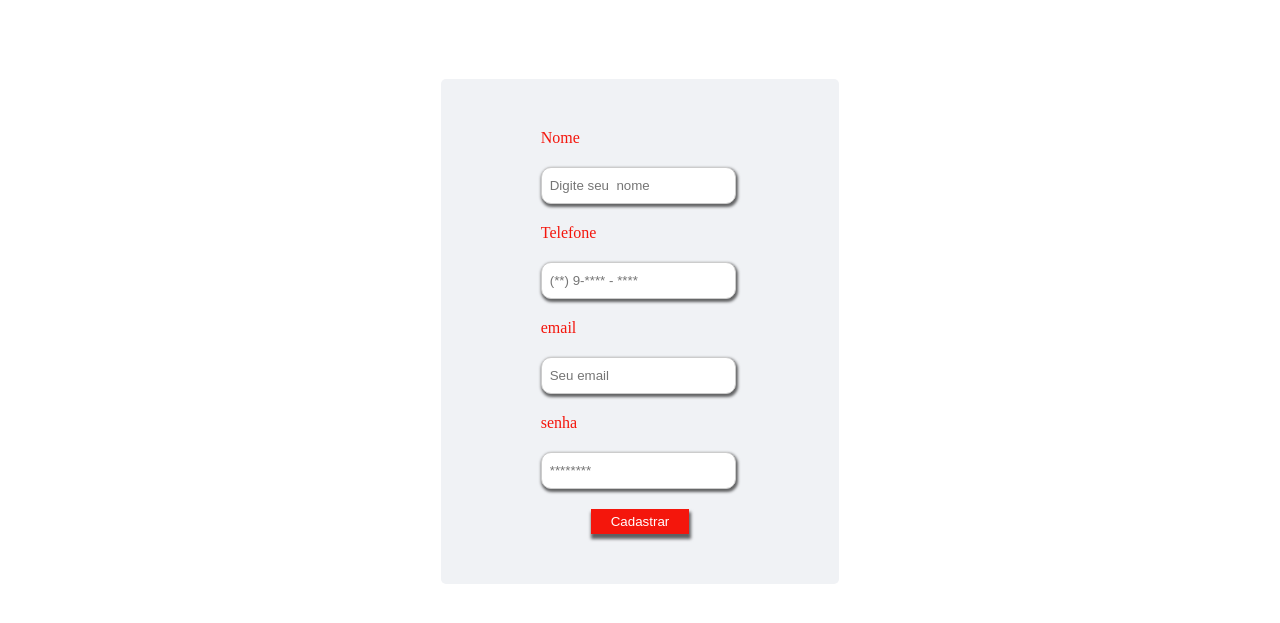
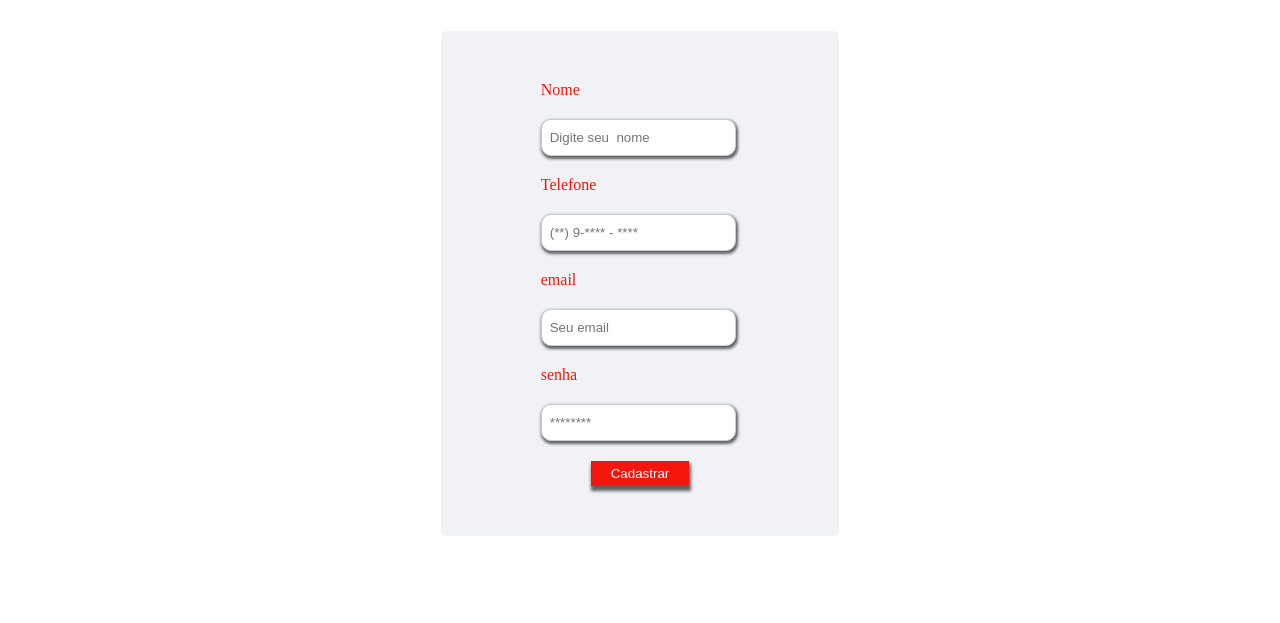
Before and after one commit to Nathan099-dev/projeto_movie_flix, a plain HTML site: page HTML/cadastro.html in a window 1280 px wide. Shown: the part 61-684 px from the top of the page. Drawn offline with Linux system fonts and the light colour scheme.

Commit message:
modificação no css, adiçao de arquivos e uma nova pasta

```diff
--- a/CSS/cadastro.css
+++ b/CSS/cadastro.css
@@ -81,7 +81,7 @@ section#cadastro{
     width: 100%;
     display: flex;
     justify-content: center;
-    padding: 5rem 0;
+    padding: 2rem 0;
 }
 
 .formulario{
```
Also changed, not shown: src/package.json (added, +19 -0 lines).
